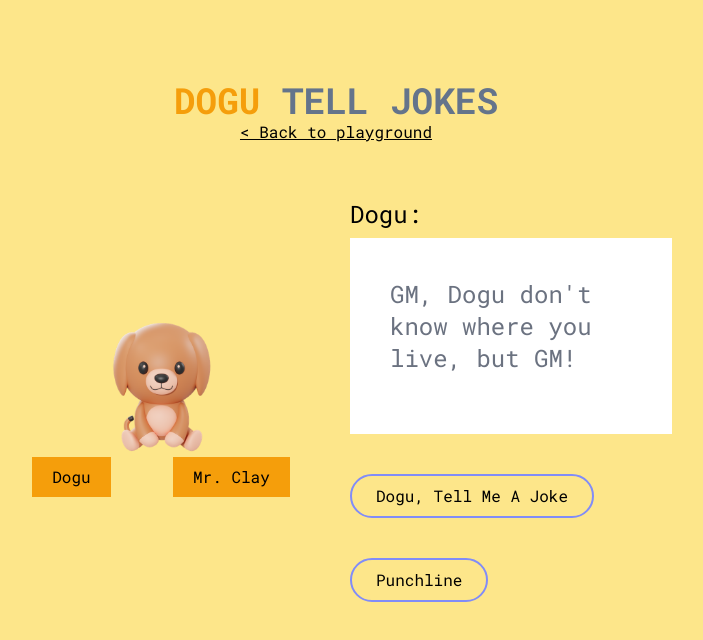
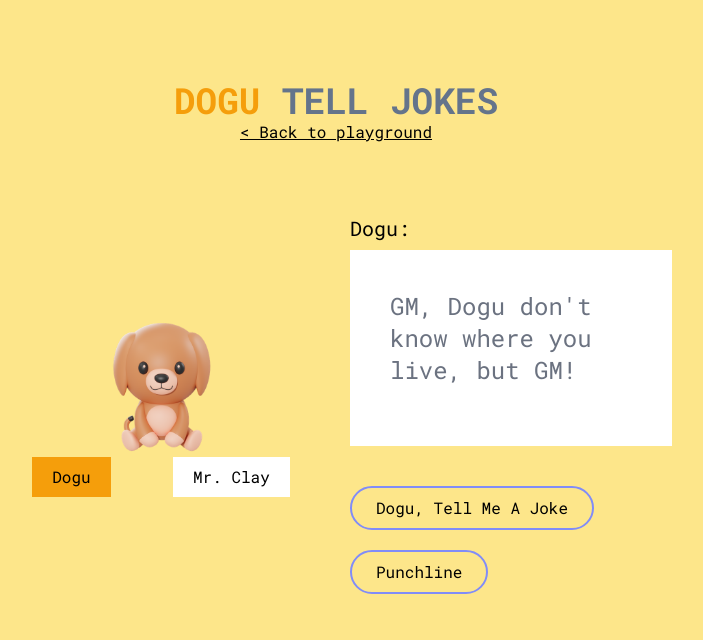
Before and after one commit to teamdogu/dogu-web, a React (Create React App) app: page /joke in a window 1280 px wide. Shown: the top 640 px of the page, without its empty margins (304-1007 px from the left). Built offline with nearby package versions, Linux system fonts and the light colour scheme; the HTML template or start-up script is replaced by a standard one.

Commit message:
mr clay tell jokes

```diff
--- a/src/Joke.jsx
+++ b/src/Joke.jsx
@@ -3,6 +3,8 @@ import axios from "axios";
 import { Link } from "react-router-dom";
 
 import dogusit from "./assets/dogu-sit.webp";
+import dogudad from "./assets/dogudad.png";
+
 import loadingimg from "./assets/loading.gif";
 
 function Joke() {
@@ -10,12 +12,15 @@ function Joke() {
     setup: "GM, Dogu don't know where you live, but GM!",
     punchline: "",
   });
+  const [isDogu, setIsDogu] = useState(true);
   const [dadJoke, setDadJoke] = useState("");
   const [loading, setLoading] = useState(false);
   const [line, setLine] = useState("");
   const baseURL = "https://official-joke-api.appspot.com/jokes/random";
+
   const getJokes = () => {
     setLoading(true);
+    if (isDogu) {
       axios.get(baseURL).then((res) => {
         const setup = res.data.setup;
         const punchline = res.data.punchline;
@@ -26,12 +31,7 @@ function Joke() {
         });
         setLoading(false);
       });
-  };
-  const addPunchline = () => {
-    setLine(jokes.punchline);
-  };
-
-  const getDadJoke = () => {
+    } else {
       const axiosConfig = {
         headers: {
           "Content-Type": "application/json",
@@ -40,8 +40,19 @@ function Joke() {
       };
       const baseURL = "https://icanhazdadjoke.com/";
       axios.get(baseURL, axiosConfig).then((res) => {
-      console.log(res.data.joke);
+        const setup = res.data.joke;
+
+        setLine("");
+        setJokes({
+          setup,
         });
+        setLoading(false);
+      });
+    }
+  };
+
+  const addPunchline = () => {
+    setLine(jokes.punchline);
   };
 
   return (
@@ -55,16 +66,46 @@ function Joke() {
       </Link>
       <div className="md:grid grid-cols-2 gap-7 items-center md:w-3/5 h-4/5 my-0 mx-auto">
         <div className=" md:w-4/5 my-0 mx-auto">
-          <img className="w-3/5 my-0 mx-auto" src={dogusit} alt="" />
+          <img
+            className="w-3/5 my-0 mx-auto"
+            src={isDogu ? dogusit : dogudad}
+            alt=""
+          />
           <div className="flex justify-between">
-            <button className="bg-amber-500 py-2 px-5">Dogu</button>
-            <button className="bg-amber-500 py-2 px-5">Mr. Clay</button>
+            <button
+              onClick={() => {
+                setIsDogu(true);
+                setJokes({
+                  setup: "GM, Dogu don't know where you live, but GM!",
+                  punchline: "",
+                });
+              }}
+              className={`bg-amber-500 py-2 px-5 ${
+                isDogu ? "bg-amber-500" : "bg-white"
+              }`}
+            >
+              Dogu
+            </button>
+            <button
+              onClick={() => {
+                setIsDogu(false);
+                setJokes({
+                  setup: "Hi Kid, Good Morning, always morning in here",
+                  punchline: "",
+                });
+              }}
+              className={`bg-amber-500 py-2 px-5 ${
+                isDogu ? "bg-white" : "bg-amber-500"
+              }`}
+            >
+              Mr. Clay
+            </button>
           </div>
         </div>
 
         <div>
           <div className="flex items-end mb-2">
-            <p className="text-2xl">Dogu:</p>{" "}
+            <p className="text-xl mt-2">{isDogu ? "Dogu:" : "Mr. Clay:"}</p>{" "}
             {loading && <img className="w-1/6" src={loadingimg} />}
           </div>
 
@@ -75,17 +116,19 @@ function Joke() {
 
           <button
             onClick={getJokes}
-            className="mr-3 mt-10 border-solid border-2 border-indigo-400 justify-center py-2 px-6 rounded-full hover:bg-indigo-100"
+            className={`mr-3 mt-10 border-solid border-2 border-indigo-400 justify-center py-2 px-6 rounded-full hover:bg-indigo-100`}
           >
-            Dogu, Tell Me A Joke
+            {isDogu ? "Dogu, Tell Me A Joke" : "Mr. Clay, any joke?"}
           </button>
-
+          {isDogu && (
             <button
               onClick={addPunchline}
-            className="mt-10 border-solid border-2 border-indigo-400 justify-center py-2 px-6 rounded-full hover:bg-indigo-100"
+              className="mt-5 border-solid border-2 border-indigo-400 justify-center py-2 px-6 rounded-full hover:bg-indigo-100"
             >
               Punchline
             </button>
+          )}
+
           {/* <button
             onClick={getDadJoke}
             className="mt-10 border-solid border-2 border-indigo-400 justify-center py-2 px-6 rounded-full hover:bg-indigo-100"
```
Also changed, not shown: src/assets/dogudad.png. Lines whose indentation alone changed are shown as unchanged.
